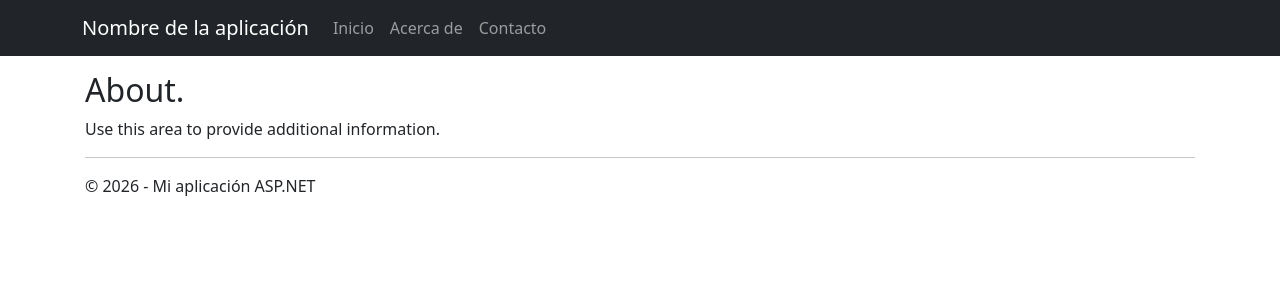
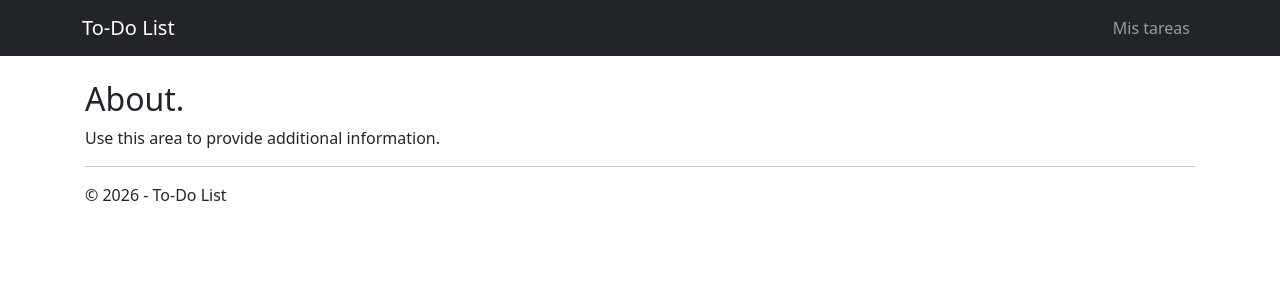
Before and after one commit to CoderEsteban/ToDoListTarea2, an ASP.NET MVC app: template ToDoListTarea2/Views/Home/About.cshtml in a window 1280 px wide. Shown: the top 300 px of the page. Run offline with ASP.NET Core 8 and stand-ins for ASP.NET MVC 5, Linux system fonts and the light colour scheme; the template is opened without the code that fills it, so the values that code supplies are empty; the project's own start-up code is not run, and a stand-in starts its controllers and pages; some libraries are stand-ins or nearby versions.

Commit message:
Mejora interfaz y establece ToDo List como pagina principal

```diff
--- a/ToDoListTarea2/Views/Shared/_Layout.cshtml
+++ b/ToDoListTarea2/Views/Shared/_Layout.cshtml
@@ -1,40 +1,80 @@
 <!DOCTYPE html>
+
 <html>
 <head>
-<meta http-equiv="Content-Type" content="text/html; charset=utf-8"/>
+
     <meta charset="utf-8" />
-    <meta name="viewport" content="width=device-width, initial-scale=1.0">
-    <title>@ViewBag.Title - Mi aplicación ASP.NET</title>
+
+    <meta name="viewport"
+          content="width=device-width, initial-scale=1.0" />
+
+    <title>
+        @ViewBag.Title - To-Do List
+    </title>
+
     @Styles.Render("~/Content/css")
+
     @Scripts.Render("~/bundles/modernizr")
+
 </head>
+
 <body>
-    <nav class="navbar navbar-expand-sm navbar-toggleable-sm navbar-dark bg-dark">
+
+    <nav class="navbar navbar-expand-sm navbar-dark bg-dark">
+
         <div class="container">
-            @Html.ActionLink("Nombre de la aplicación", "Index", "Home", new { area = "" }, new { @class = "navbar-brand" })
-            <button type="button" class="navbar-toggler" data-bs-toggle="collapse" data-bs-target=".navbar-collapse" title="Alternar navegación" aria-controls="navbarSupportedContent"
-                    aria-expanded="false" aria-label="Toggle navigation">
-                <span class="navbar-toggler-icon"></span>
-            </button>
-            <div class="collapse navbar-collapse d-sm-inline-flex justify-content-between">
-                <ul class="navbar-nav flex-grow-1">
-                    <li>@Html.ActionLink("Inicio", "Index", "Home", new { area = "" }, new { @class = "nav-link" })</li>
-                    <li>@Html.ActionLink("Acerca de", "About", "Home", new { area = "" }, new { @class = "nav-link" })</li>
-                    <li>@Html.ActionLink("Contacto", "Contact", "Home", new { area = "" }, new { @class = "nav-link" })</li>
-                </ul>
+
+            @Html.ActionLink(
+                     "To-Do List",
+                     "Index",
+                     "Tareas",
+                     null,
+                     new { @class = "navbar-brand" }
+                 )
+
+            <div class="navbar-nav">
+
+                @Html.ActionLink(
+                         "Mis tareas",
+                         "Index",
+                         "Tareas",
+                         null,
+                         new { @class = "nav-link" }
+                     )
+
             </div>
+
         </div>
+
     </nav>
-    <div class="container body-content">
+
+
+    <div class="container body-content mt-4">
+
         @RenderBody()
+
         <hr />
+
         <footer>
-            <p>&copy; @DateTime.Now.Year - Mi aplicación ASP.NET</p>
+
+            <p>
+                &copy; @DateTime.Now.Year - To-Do List
+            </p>
+
         </footer>
+
     </div>
 
+
     @Scripts.Render("~/bundles/jquery")
+
     @Scripts.Render("~/bundles/bootstrap")
-    @RenderSection("scripts", required: false)
+
+    @RenderSection(
+            "scripts",
+            required: false
+        )
+
 </body>
+
 </html>
```
Also changed, not shown: ToDoListTarea2/App_Start/RouteConfig.cs (+11 -7 lines), ToDoListTarea2/Controllers/HomeController.cs (+4 -19 lines).
